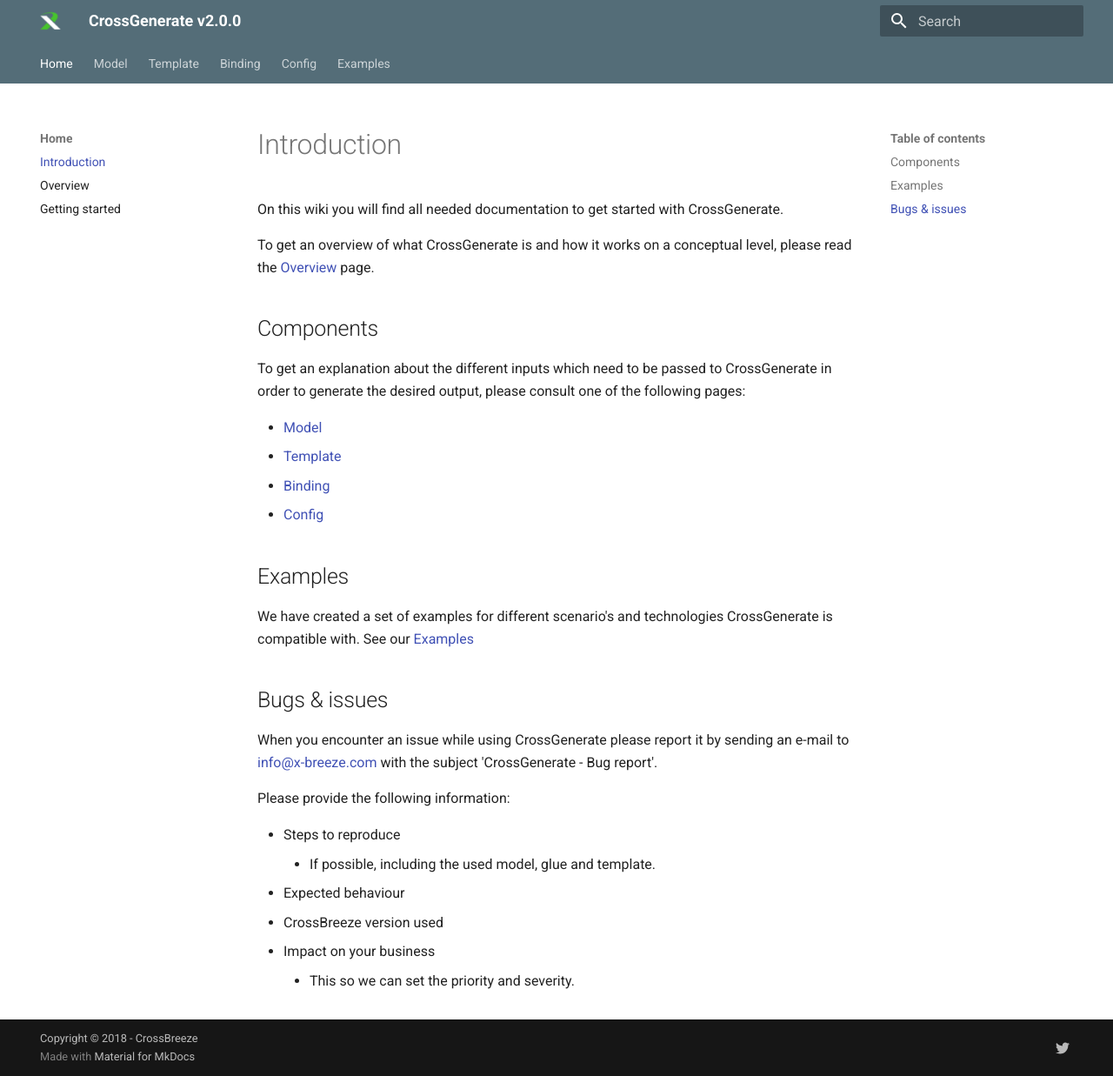
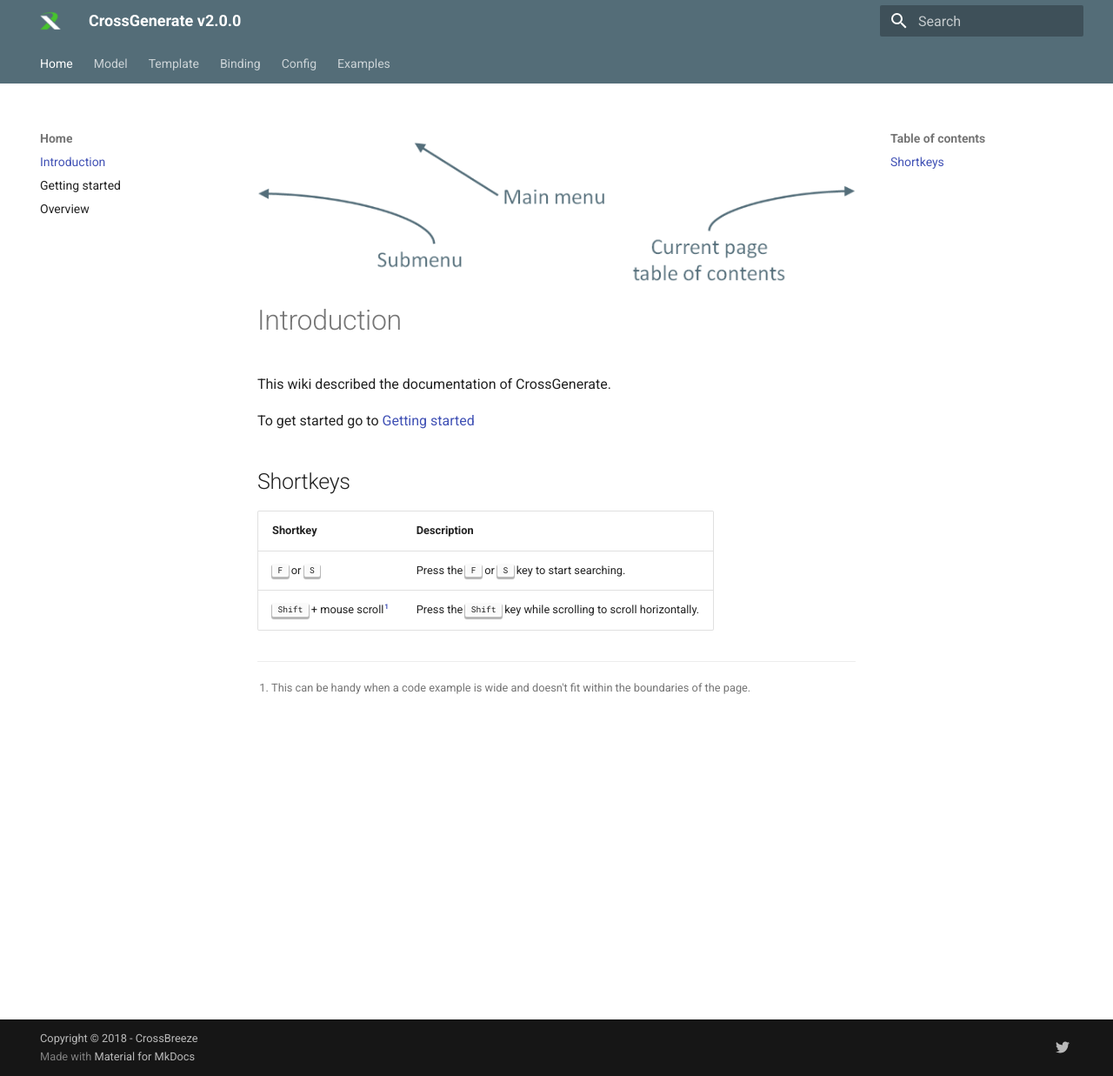
Before and after one commit to CrossBreezeNL/CrossGenerate, an MkDocs documentation site: the page built from Documentation/docs/index.md, in a window 1280 px wide and 1237 px high. Shown: the whole window at 87% size. Built offline with MkDocs 1.6.1 and Material for MkDocs 9.7.7, drawn with Linux system fonts in a browser that asks for light colours; old or Windows-style settings are respelled for this version of MkDocs.

Commit message:
Create index page with explanation of the wiki and moved introduction stuff to getting started.
Related Work Items: #21

```diff
--- a/Documentation/docs/index.md
+++ b/Documentation/docs/index.md
@@ -1,28 +1,15 @@
+![Wiki Structure](img/wiki-structure.png)
+
 # Introduction
-On this wiki you will find all needed documentation to get started with CrossGenerate.
+This wiki described the documentation of CrossGenerate.
 
-To get an overview of what CrossGenerate is and how it works on a conceptual level, please read the [Overview](./Overview) page.
+To get started go to [Getting started](./GettingStarted)
 
-## Components
-To get an explanation about the different inputs which need to be passed to CrossGenerate in order to generate the desired output, please consult one of the following pages:
+## Shortkeys
 
-- [Model](./Model)
-- [Template](./Template)
-- [Binding](./Binding)
-- [Config](./Config)
+| Shortkey | Description |
+|:---      |:---         |
+|<kbd>F</kbd> or <kbd>S</kbd> | Press the <kbd>F</kbd> or <kbd>S</kbd> key to start searching. |
+| <kbd>Shift</kbd> + mouse scroll[^1] | Press the <kbd>Shift</kbd> key while scrolling to scroll horizontally. |
 
-## Examples
-We have created a set of examples for different scenario's and technologies CrossGenerate is compatible with.
-See our [Examples](./Examples)
-
-## Bugs & issues
-When you encounter an issue while using CrossGenerate please report it by sending an e-mail to [info@x-breeze.com](mailto:info@x-breeze.com?SUBJECT=CrossGenerate%20-%20Bug%20report) with the subject 'CrossGenerate - Bug report'.
-
-Please provide the following information:
-
-- Steps to reproduce
-    - If possible, including the used model, glue and template.
-- Expected behaviour
-- CrossBreeze version used
-- Impact on your business
-    - This so we can set the priority and severity.
+[^1]: This can be handy when a code example is wide and doesn't fit within the boundaries of the page.
--- a/Documentation/mkdocs.yml
+++ b/Documentation/mkdocs.yml
@@ -20,8 +20,8 @@ theme:
 pages:
 - Home:
     - 'Introduction'    : 'index.md'
+    - 'Getting started' : 'GettingStarted.md'
     - 'Overview'        : 'Overview.md'
-    - 'Getting started' : 'GettingStarted.md'
 - Model:
     - 'Introduction'    : 'Model/index.md'
 - Template:
```
Also changed, not shown: Documentation/docs/GettingStarted.md (+27 -2 lines), Documentation/docs/img/wiki-structure.png (added).
